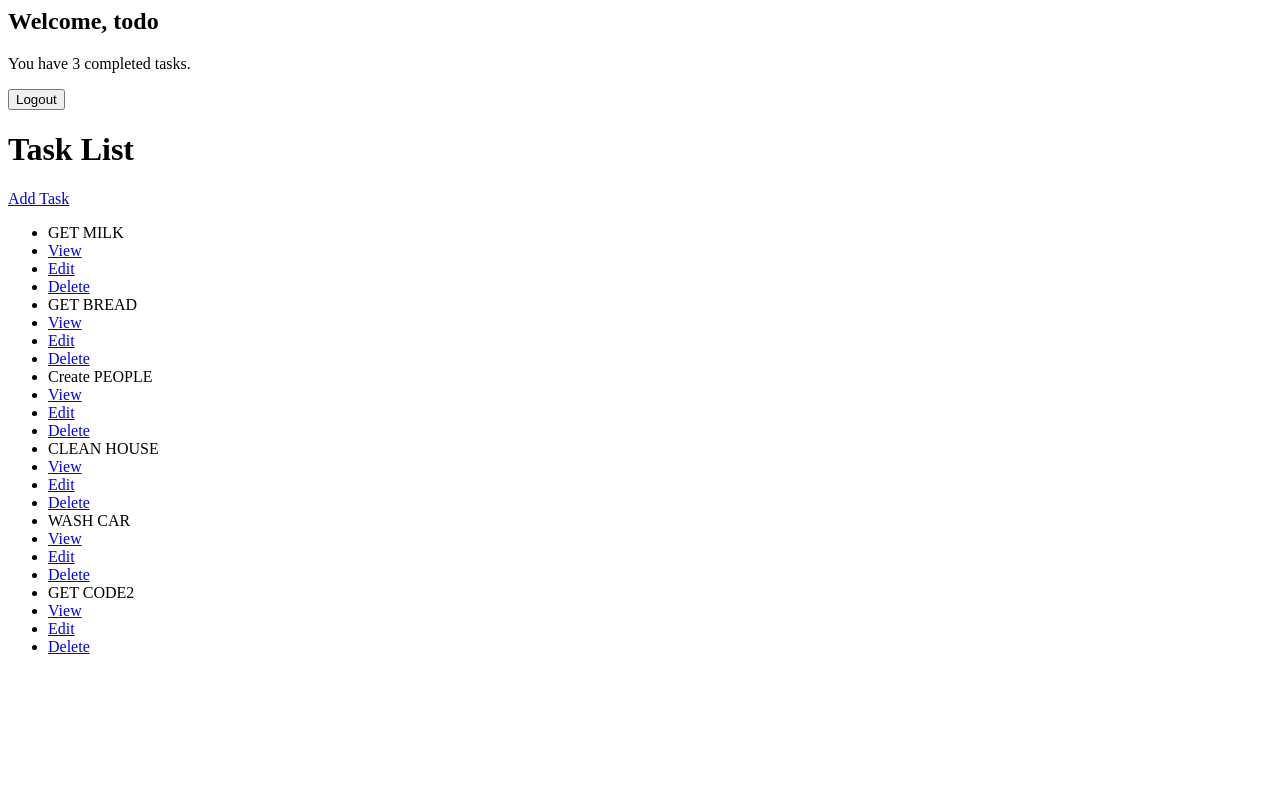
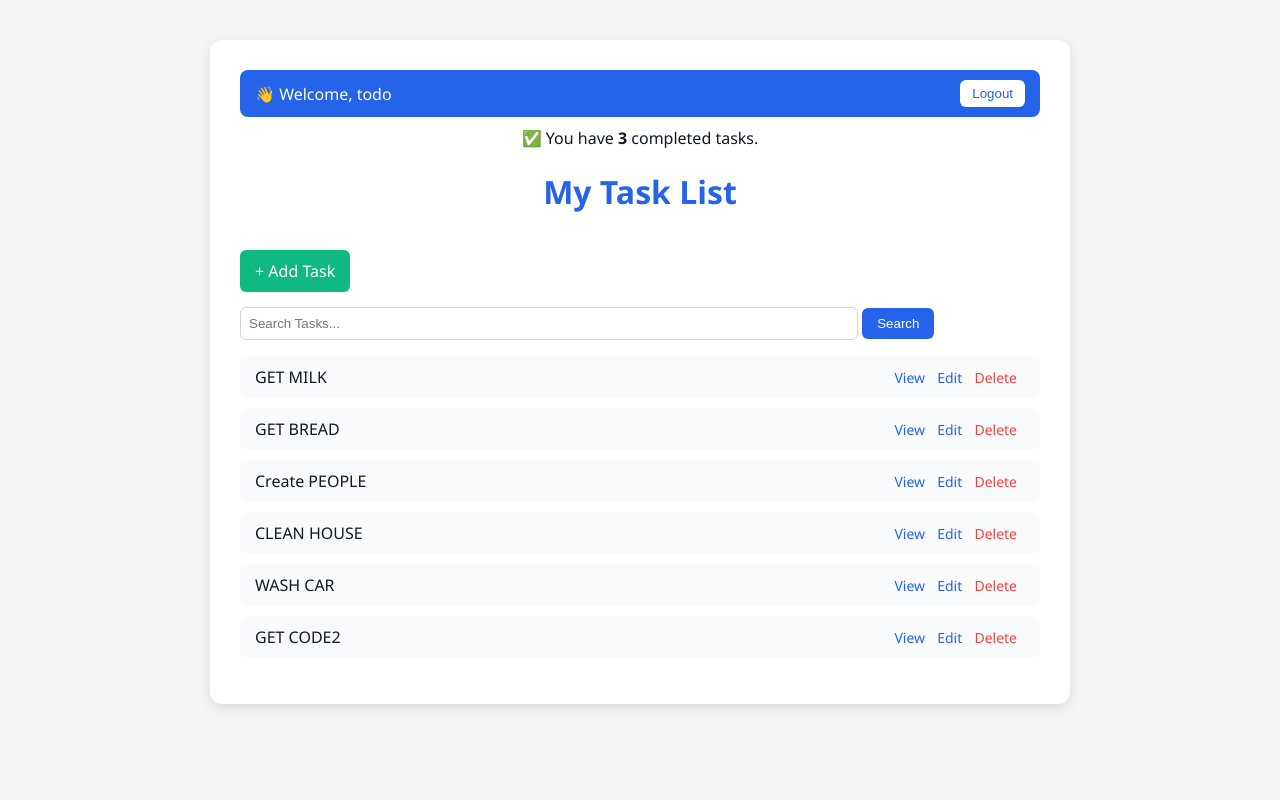
Before and after one commit to Saam22/Todo_List, a Django app: page / in a window 1280 px wide. Run offline with Django 5.2, Linux system fonts and the light colour scheme; a user stored in the database is signed in; data comes from the database, SQL or seed files in the repository; both versions use the stored data as it was after the commit.

Commit message:
first commit

```diff
--- a/base/templates/base/task_list.html
+++ b/base/templates/base/task_list.html
@@ -1,31 +1,194 @@
-<html>
+<!DOCTYPE html>
+<html lang="en">
   <head>
+    <meta charset="UTF-8" />
+    <meta name="viewport" content="width=device-width, initial-scale=1.0" />
     <title>Task Lists</title>
+    <style>
+      :root {
+        --primary-color: #2563eb;
+        --secondary-color: #f3f4f6;
+        --accent-color: #10b981;
+        --danger-color: #ef4444;
+        --text-color: #111827;
+      }
+
+      body {
+        font-family: "Segoe UI", Tahoma, Geneva, Verdana, sans-serif;
+        background-color: var(--secondary-color);
+        color: var(--text-color);
+        margin: 0;
+        padding: 0;
+        display: flex;
+        justify-content: center;
+      }
+
+      .container {
+        width: 100%;
+        max-width: 800px;
+        background: white;
+        margin-top: 40px;
+        padding: 30px;
+        border-radius: 12px;
+        box-shadow: 0 4px 12px rgba(0, 0, 0, 0.1);
+      }
+
+      h1,
+      h2 {
+        text-align: center;
+        color: var(--primary-color);
+      }
+
+      .user-info {
+        display: flex;
+        justify-content: space-between;
+        align-items: center;
+        background: var(--primary-color);
+        color: white;
+        padding: 10px 15px;
+        border-radius: 8px;
+      }
+
+      form.logout-form {
+        display: inline;
+      }
+
+      form.logout-form button {
+        background: white;
+        color: var(--primary-color);
+        border: none;
+        padding: 6px 12px;
+        border-radius: 6px;
+        cursor: pointer;
+        transition: 0.3s;
+      }
+
+      form.logout-form button:hover {
+        background: #e2e8f0;
+      }
+
+      .task-actions a {
+        margin-right: 8px;
+        text-decoration: none;
+        font-size: 14px;
+        color: var(--primary-color);
+      }
+
+      .task-actions a:hover {
+        text-decoration: underline;
+      }
+
+      a.add-task {
+        display: inline-block;
+        background: var(--accent-color);
+        color: white;
+        padding: 10px 15px;
+        border-radius: 6px;
+        text-decoration: none;
+        margin: 15px 0;
+      }
+
+      a.add-task:hover {
+        background: #059669;
+      }
+
+      input[type="text"] {
+        width: 75%;
+        padding: 8px;
+        border: 1px solid #d1d5db;
+        border-radius: 6px;
+      }
+
+      button[type="submit"] {
+        background: var(--primary-color);
+        color: white;
+        border: none;
+        padding: 8px 15px;
+        border-radius: 6px;
+        cursor: pointer;
+      }
+
+      button[type="submit"]:hover {
+        background: #1d4ed8;
+      }
+
+      ul {
+        list-style: none;
+        padding: 0;
+      }
+
+      li {
+        background: #f9fafb;
+        margin: 10px 0;
+        padding: 10px 15px;
+        border-radius: 8px;
+        display: flex;
+        justify-content: space-between;
+        align-items: center;
+      }
+
+      li:hover {
+        background: #f3f4f6;
+      }
+
+      .no-tasks {
+        text-align: center;
+        color: #6b7280;
+        margin-top: 15px;
+      }
+    </style>
   </head>
   <body>
+    <div class="container">
       {% if request.user.is_authenticated %}
-    <h2>Welcome, {{ request.user.username }}</h2>
-    <p>You have {{ count }} completed tasks.</p>
-
-    <form action="{% url 'logout' %}" method="post" style="display: inline">
+      <div class="user-info">
+        <span>👋 Welcome, {{ request.user.username }}</span>
+        <form action="{% url 'logout' %}" method="post" class="logout-form">
           {% csrf_token %}
           <button type="submit">Logout</button>
         </form>
+      </div>
+      <p style="text-align:center; margin-top:10px;">
+        ✅ You have <strong>{{ count }}</strong> completed tasks.
+      </p>
       {% else %}
+      <div style="text-align:center;">
         <a href="{% url 'login' %}">Login</a>
+      </div>
       {% endif %}
 
-    <h1>Task List {{color}}</h1>
-    <a href="{% url 'task_create'%}">Add Task</a>
+      <h1>My Task List</h1>
+
+      <a href="{% url 'task_create'%}" class="add-task">+ Add Task</a>
+
+      <form method="GET" action="">
+        <input
+          type="text"
+          name="search-area"
+          placeholder="Search Tasks..."
+          value="{{ search_input }}"
+        />
+        <button type="submit">Search</button>
+      </form>
+
       <ul>
         {% for task in tasks %}
-      <li>{{ task.title }}</li>
-      <li><a href="{% url 'task_detail' task.id %}">View</a></li>
-      <li><a href="{% url 'task_update' task.id %}">Edit</a></li>
-      <li><a href="{% url 'task_delete' task.id %}">Delete</a></li>
+        <li>
+          <span>{{ task.title }}</span>
+          <div class="task-actions">
+            <a href="{% url 'task_detail' task.id %}">View</a>
+            <a href="{% url 'task_update' task.id %}">Edit</a>
+            <a
+              href="{% url 'task_delete' task.id %}"
+              style="color: var(--danger-color)"
+              >Delete</a
+            >
+          </div>
+        </li>
         {% empty %}
-      <li>No tasks found.</li>
+        <li class="no-tasks">No tasks found.</li>
         {% endfor %}
       </ul>
+    </div>
   </body>
 </html>
--- a/base/views.py
+++ b/base/views.py
@@ -17,6 +17,11 @@ class TaskList(LoginRequiredMixin,ListView):
         context = super().get_context_data(**kwargs)
         context['tasks'] = context['tasks'].filter(user=self.request.user)
         context['count'] = context['tasks'].filter(complete=True).count()
+        context['search_input'] = self.request.GET.get('search-area') or ''
+        if context['search_input']:
+                context['tasks'] = context['tasks'].filter(title__startswith=context['search_input'])
+
+            # context['tasks'] = context['tasks'].filter(title__icontains=context['search_input'])
         return context
 
 class TaskDetail(LoginRequiredMixin,DetailView):
```
Also changed, not shown: db.sqlite3. Lines whose indentation alone changed are shown as unchanged.
